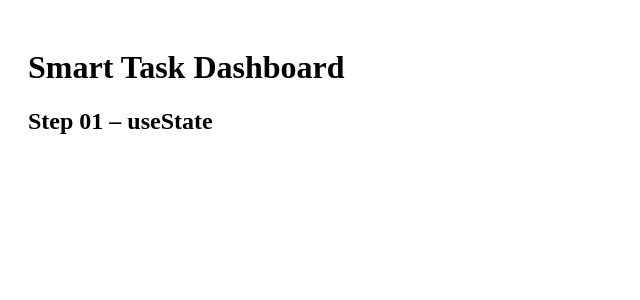
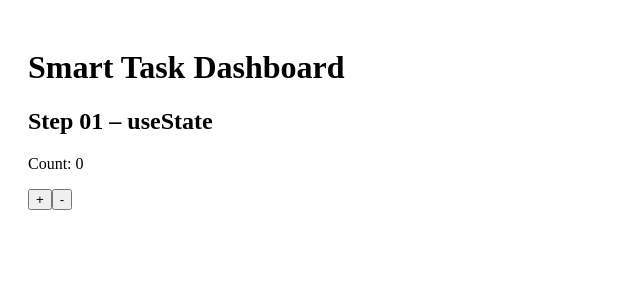
Before and after one commit to Shalaka1723/ReactJS-mini-projects, a React (Vite) app in the folder smart-task-dashboard/: page / in a window 1280 px wide. Shown: the top 300 px of the page, without its empty margins (0-640 px from the left). Built offline with nearby package versions, Linux system fonts and the light colour scheme.

Commit message:
working use state

```diff
--- a/smart-task-dashboard/src/App.jsx
+++ b/smart-task-dashboard/src/App.jsx
@@ -1,7 +1,7 @@
 import { useState } from "react";
 
 function App() {
-
+  const [count, setCount] = useState(0);
 
   console.log("App rendered");
 
@@ -9,6 +9,11 @@ function App() {
     <div style={{ padding: 20 }}>
       <h1>Smart Task Dashboard</h1>
       <h2>Step 01 – useState</h2>
+
+      <p>Count: {count}</p>
+
+      <button onClick={() => setCount(count + 1)}>+</button>
+      <button onClick={() => setCount(count - 1)}>-</button>
     </div>
   );
 }
```
